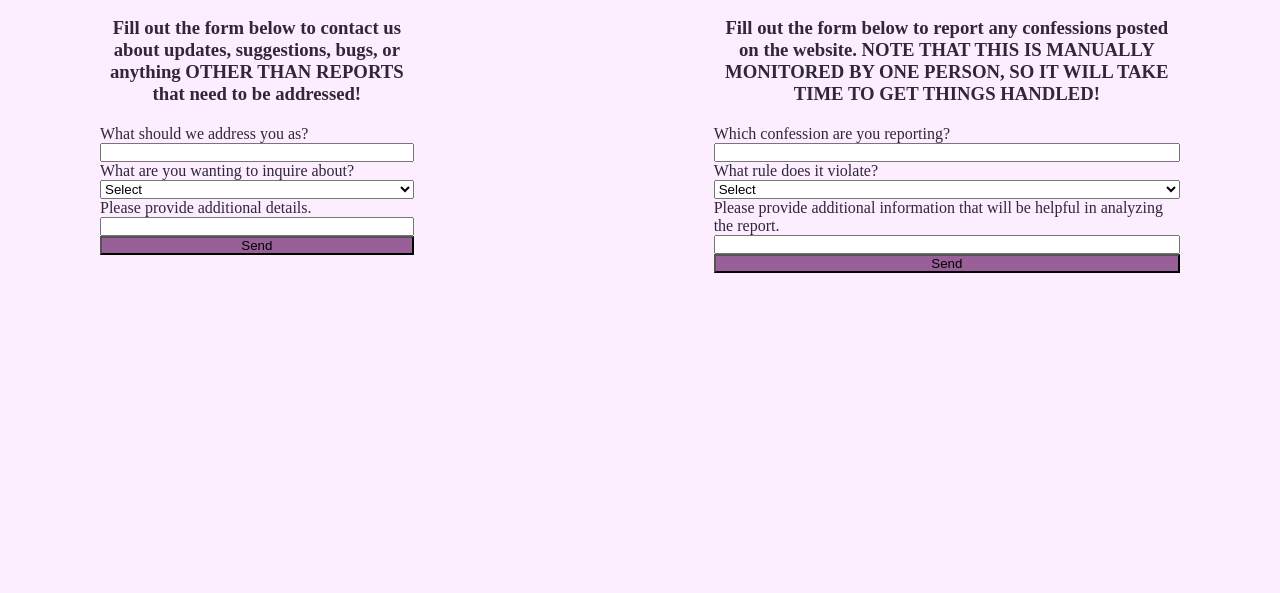
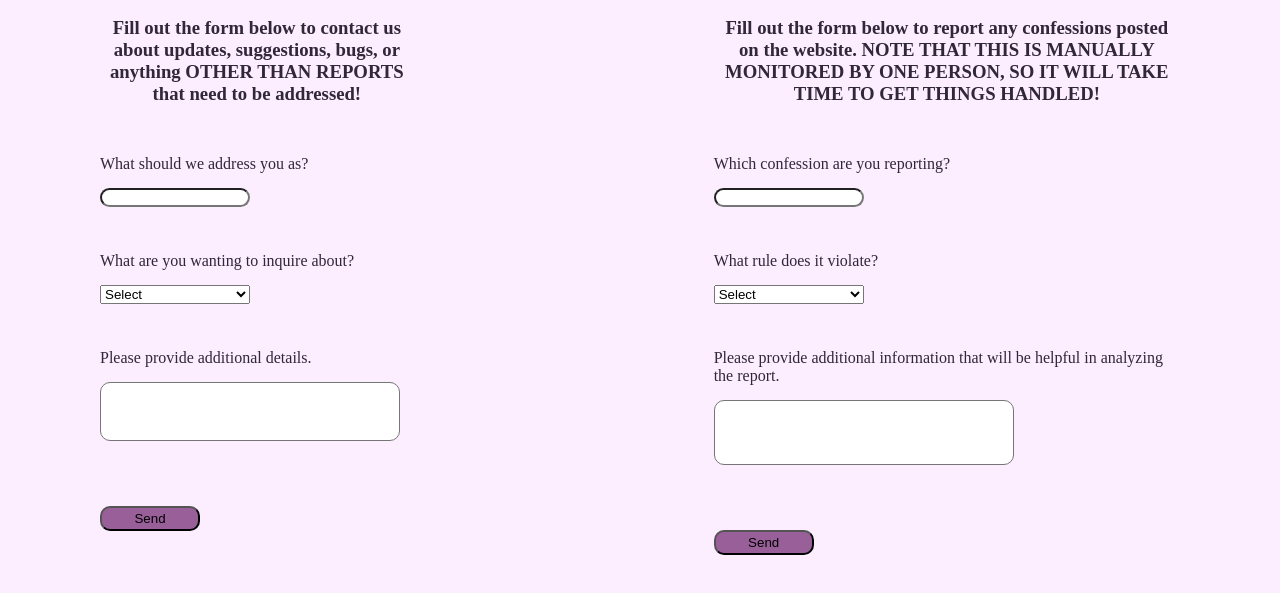
Before and after one commit to sylkylacole/confessions, a plain HTML site: page public/contact.html in a window 1280 px wide. Shown: the part 219-812 px from the top of the page. Drawn offline with Linux system fonts and the light colour scheme.

Commit message:
Positioning for contact form completed!

```diff
--- a/public/contact.html
+++ b/public/contact.html
@@ -33,13 +33,13 @@
                 </select>
 
                 <label for="contact-detail" id="contact-detail-id">Please provide additional details.</label>
-                <input type="text" id="contact-detail" name="contact-detail" required>
+                <textarea id="contact-detail" name="contact-detail" required class="form-detail"></textarea>
 
                 <button type="submit">Send</button>
             </form>
         </div>
         <!-- <div class="vl"></div> -->
-        <div class="section" id="left">
+        <div class="section" id="right">
             <h1>Report</h1>
             <h3>Fill out the form below to report any confessions posted on the website. NOTE THAT THIS IS MANUALLY MONITORED BY ONE PERSON, SO IT WILL TAKE TIME TO GET THINGS HANDLED!</h3>
             <form id="report-form" action="" method="post">
@@ -56,7 +56,7 @@
                 </select>
 
                 <label for="report-detail" id="report-detail-report-reason-label" class="form-label">Please provide additional information that will be helpful in analyzing the report.</label>
-                <input type="text" name="report-detail" id="report-detail" required>
+                <textarea name="report-detail" id="report-detail" required class="form-detail"></textarea>
 
                 <button type="submit">Send</button>
             </form>
--- a/public/scss/colors.scss
+++ b/public/scss/colors.scss
@@ -6,6 +6,12 @@ $text: #302738;
 body {
   background-color: $background;
   color: $text;
+
+  .browse-confession {
+    .browse-confession:hover {
+      background-color: rgba(0, 0, 0, 0.36);
+    }
+  }
 
   button,
   a button,
--- a/public/scss/positioning.scss
+++ b/public/scss/positioning.scss
@@ -144,7 +144,6 @@ main {
 
     .browse-confession:hover {
         cursor: pointer;
-        background-color: rgba(0, 0, 0, 0.36);
     } /* animate to slowly fade in from the middle*/
 
     #browse-text {
@@ -179,6 +178,35 @@ main {
     form {
         display: flex;
         flex-direction: column;
+
+        label {
+            margin-top: 30px;
+        }
+
+        label, select, input {
+            margin-bottom: 15px;
+        }
+
+        button[type="submit"] {
+            margin: 25px 0;
+            width: 100px;
+            height: 25px;
+            border-radius: 10px;
+        }
+
+        input {
+            width: 150px;
+            border-radius: 10px;
+        }
+
+        select {
+            width: 150px;
+        }
+
+        .form-detail {
+            width: 300px;
+            overflow-wrap: break-word;
+        }
     }
 
     #left {
@@ -188,4 +216,5 @@ main {
     #right {
         float: right;
     }
+
 }
```
Also changed, not shown: public/css/main.css, 1 other file.
